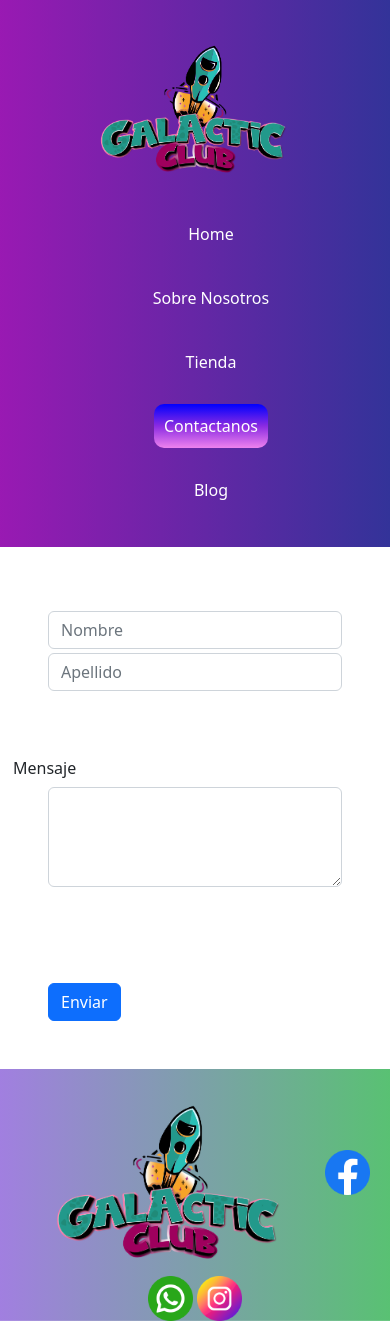
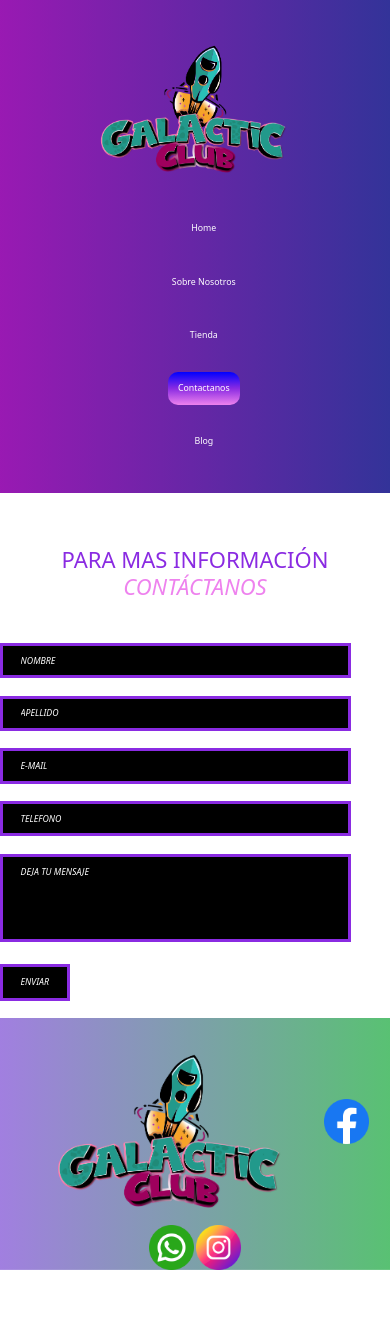
Before and after one commit to PauGiraldo/proyectoGalactico, a website: page pages/contactanos.html in a window 390 px wide. After the commit the page ends 1270 px from the top, so only its background shows below. Drawn offline with nearby package versions, Linux system fonts and the light colour scheme.

Commit message:
se agrego sass al formulario

```diff
--- a/css/index.css
+++ b/css/index.css
@@ -69,7 +69,7 @@ li a.active, li a:hover {
   color: aliceblue;
   border-color: aliceblue;
   display: grid;
-  font-size: 80px;
+  font-size: 60px;
 }
 
 #intro .intro_text{
@@ -83,7 +83,8 @@ li a.active, li a:hover {
   padding: 10px;
   position: relative;
   border-style: double;
-  font-size:medium;
+  font-size:large;
+  display: inline-block;
 
 }
 
--- a/package.json
+++ b/package.json
@@ -20,6 +20,8 @@
   "devDependencies": {
     "node-sass": "^7.0.1",
     "nodemon": "^2.0.19"
+  },
+  "dependencies": {
+    "bootstrap": "^5.2.0-beta1"
   }
-
 }
--- a/pages/contactanos.html
+++ b/pages/contactanos.html
@@ -8,6 +8,7 @@
     <meta name="description" content="Tienda cósmica de arte y tecnología,los mejores productos para decorar tu vida y mente">
     <title>Contáctanos</title>
     <link rel="stylesheet" href="../css/index.css">
+    <link rel="stylesheet" href="../css/main.css">
     <link href="https://cdn.jsdelivr.net/npm/bootstrap@5.2.0-beta1/dist/css/bootstrap.min.css" rel="stylesheet"
 integrity="sha384-0evHe/X+R7YkIZDRvuzKMRqM+OrBnVFBL6DOitfPri4tjfHxaWutUpFmBp4vmVor" crossorigin="anonymous">
 </head>
@@ -33,32 +34,24 @@ integrity="sha384-0evHe/X+R7YkIZDRvuzKMRqM+OrBnVFBL6DOitfPri4tjfHxaWutUpFmBp4vmV
 
       </Header>
 
-    <section>
-
-      <div class="row g-1 p-5">
-        <div class="col-md-6">
-          <input type="text" class="form-control" placeholder="Nombre" aria-label="Nombre">
-        </div>
-        <div class="col-md-6">
-          <input type="text" class="form-control" placeholder="Apellido" aria-label="Apellido">
-        </div>
+<section  id="contact">
+  <h1> Para mas información <span> Contáctanos</span> </h1>
+  <div class="contact-container">
+    <form action="">
+      <div class="column">
+        <input type="text" placeholder="Nombre" class="box">
+        <input type="text" placeholder="Apellido" class="box">
+        <input type="email" placeholder="e-mail" class="box">
+        <input type="number" placeholder="Telefono" class="box">
       </div>
-
-      <div class="form-floating p-5">
-        <textarea class="form-control" placeholder="Deja tu comentario" id="floatingTextarea2" style="height: 100px"></textarea>
-        <label for="floatingTextarea2">Mensaje</label>
-      </div>
-
-        </div>
-        <div class="col-12 p-5 ">
-          <button type="submit" class="btn btn-primary">Enviar</button>
-        </div>
-      </form>
-
-
+      <textarea placeholder="deja tu mensaje" cols="30" rows="10" class="msg-box"></textarea>
+      <input type="submit" value="enviar">
     </form>
 
+  </div>
+
 </section>
+
 
 <footer>
   <div class="footer">
--- a/sass/_variables.scss
+++ b/sass/_variables.scss
@@ -5,4 +5,4 @@
     $background:linear-gradient(blue, blueviolet,violet);
 
     $font-size: 1.8rem;
-    $font-nunito:'nunito';
+    $fontprincipal:'nunito';
--- a/sass/main.scss
+++ b/sass/main.scss
@@ -1,8 +1,121 @@
+@import 'variables';
+
+@mixin box() {
+   outline: none;
+   border: solid;
+   border-color: $blueviolet;
+   background:$black;
+   color: #fff;
+   text-transform: uppercase;
+   font-style: italic;
+
+}
 
 *{
     margin: 0;
     padding: 0;
     box-sizing:border-box;
   }
- @import "./variables";
- @import "../node_modules/bootstrap/scss/functions";
+
+
+
+
+ body{
+  font-family:Verdana, Geneva, Tahoma, sans-serif ;
+ }
+
+#contact{
+  height:auto;
+  width:100vw ;
+  display: grid;
+  place-content: center;
+  background-size: 100% 10rem;
+  background-position: top;
+  text-transform:uppercase ;
+  color:$blueviolet;
+
+  h1{
+    margin: 5rem 0 ;
+    font-size: 2.5rem;
+    text-align: center;
+
+    span{
+      color:$violet;
+      font-style:italic;
+    }
+
+  }
+  .contact-container{
+    width: 90vw;
+
+    form{
+
+       .column{
+        display: grid;
+        grid-template-columns: repeat(2,minmax(25rem,1fr));
+        grid-gap: 2rem;
+
+        .box{
+          @include box();
+              height:4rem ;
+              padding: 0 2rem ;
+
+              &::placeholder{
+                color: #fff;
+              }
+        }
+
+       }
+       .msg-box{
+        width: 100%;
+        resize: none;
+        height: 10rem;
+        padding: 1rem 2rem;
+        margin-top: 2rem;
+        @include box();
+
+        &::placeholder{
+          color: #fff;
+        }
+
+      }
+
+    }
+    input[type="submit"]{
+      @include box();
+      padding: 1rem 2rem;
+      margin: 2rem 0;
+      background: $black;
+      cursor: pointer;
+
+
+      &:hover{
+        background:$blueviolet;
+      }
+    }
+ }
+
+}
+
+@media (max-width:991px){
+  html{
+    font-size: 55%;
+  }
+}
+
+@media(max-width:768px){
+  #contact{
+    .contact-container{
+      form{
+        .column{
+
+          grid-template-columns: repeat(auto-fit,minmax(25rem,1fr));
+        }
+
+      }
+
+
+    }
+
+  }
+}
```
Also changed, not shown: index.html (+1 -1 lines), pages/blog.html (+7 -6 lines), css/main.css, 1 other file.
